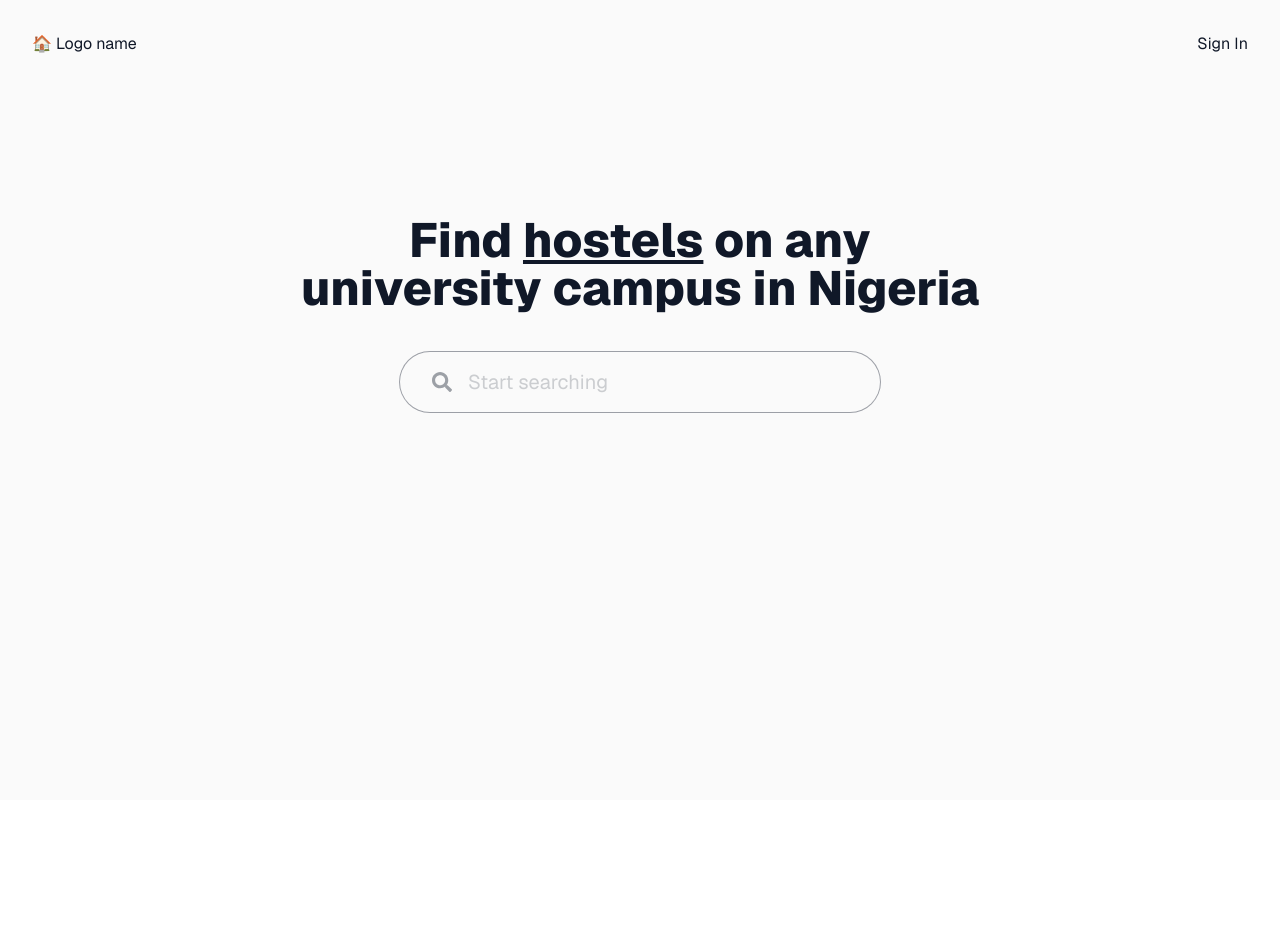
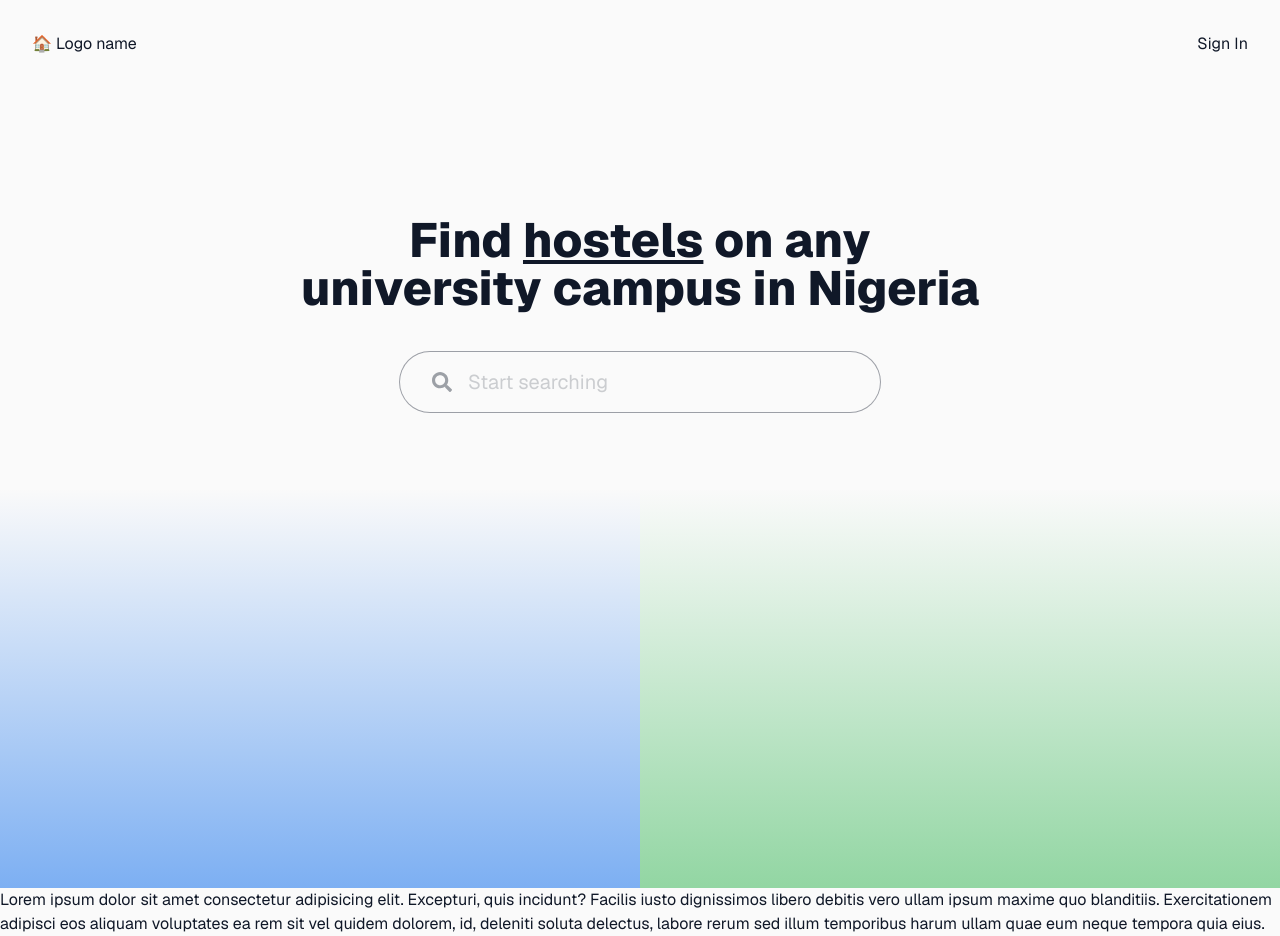
Before and after one commit to fagbenjaenoch/dorms-ng, a Next.js app in the folder app/web-app/: page / in a window 1280 px wide. Before the commit the page ends 800 px from the top, so only its background shows below. Built offline with nearby package versions, Linux system fonts and the light colour scheme.

Commit message:
added app page

```diff
--- /dev/null
+++ b/app/web-app/app/app/page.tsx
@@ -0,0 +1,3 @@
+export default function Page() {
+  return <div> App page</div>;
+}
--- a/app/web-app/app/page.tsx
+++ b/app/web-app/app/page.tsx
@@ -6,19 +6,28 @@ import LandingSearch from "@/app/components/LandingSearch";
 
 export default function Home() {
   return (
-    <div className="min-h-screen bg-zinc-50 text-gray-900 font-sans">
-      <div>
+    <div className="bg-zinc-50 text-gray-900 font-sans">
+      <nav>
         <DesktopNav />
         <MobileNav />
-      </div>
+      </nav>
 
-      <main className="flex flex-col items-center gap-10 py-32 px-8">
+      <main className="relative min-h-screen  flex flex-col items-center gap-10 py-32 px-8">
         <h1 className="text-5xl font-extrabold text-center">
           Find <span className="underline">hostels</span> on any <br />
           university campus in Nigeria
         </h1>
         <LandingSearch />
+        <div className="w-[50%] h-[50%] z-0 absolute bottom-0 left-0 bg-linear-to-t from-[rgba(0,101,235,0.5)]"></div>
+        <div className="w-[50%] h-[50%] z-0 absolute bottom-0 right-0 bg-linear-to-t from-[rgba(43,178,76,0.5)]"></div>
       </main>
+      <section>
+        Lorem ipsum dolor sit amet consectetur adipisicing elit. Excepturi, quis
+        incidunt? Facilis iusto dignissimos libero debitis vero ullam ipsum maxime
+        quo blanditiis. Exercitationem adipisci eos aliquam voluptates ea rem sit vel
+        quidem dolorem, id, deleniti soluta delectus, labore rerum sed illum
+        temporibus harum ullam quae eum neque tempora quia eius.
+      </section>
     </div>
   );
 }
```
